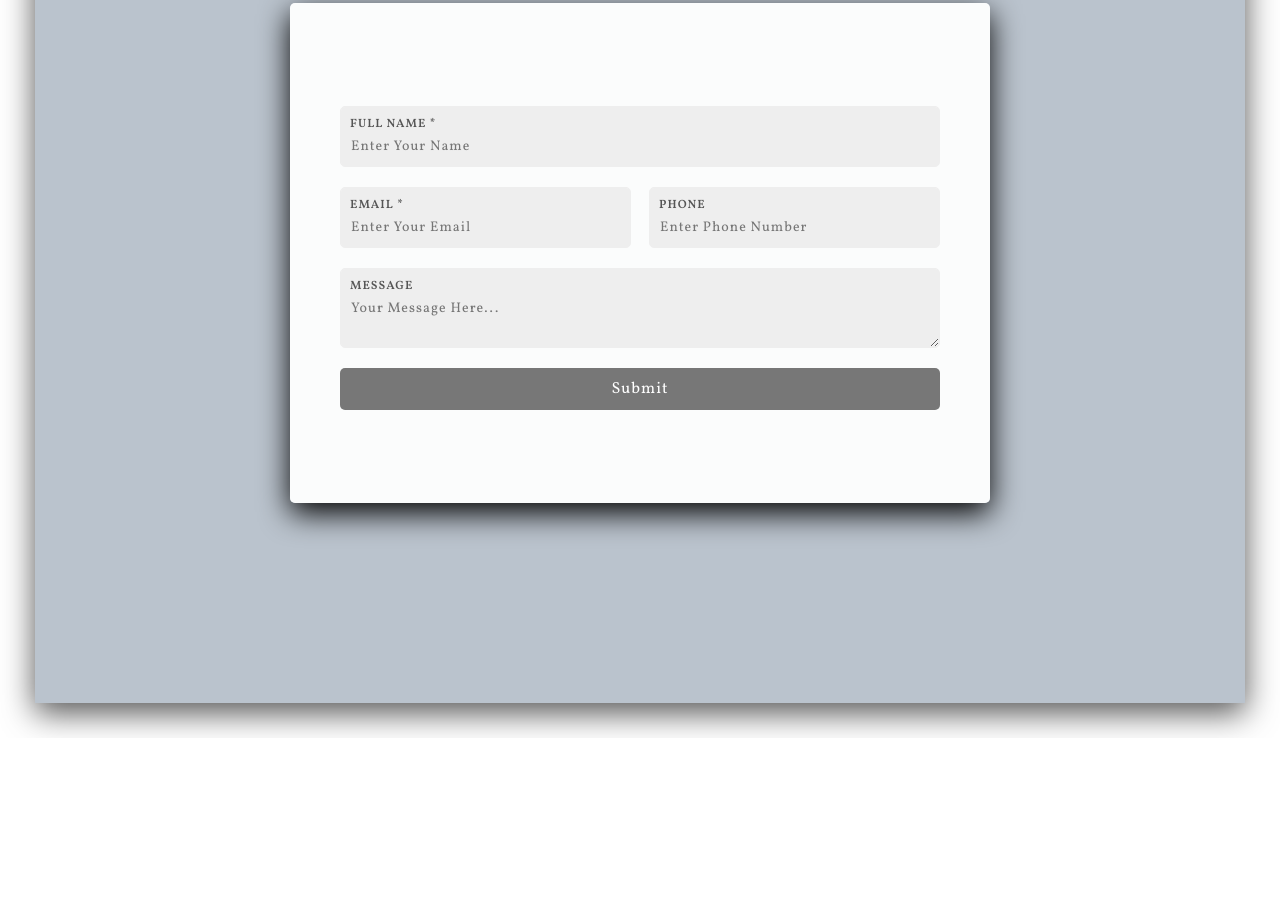
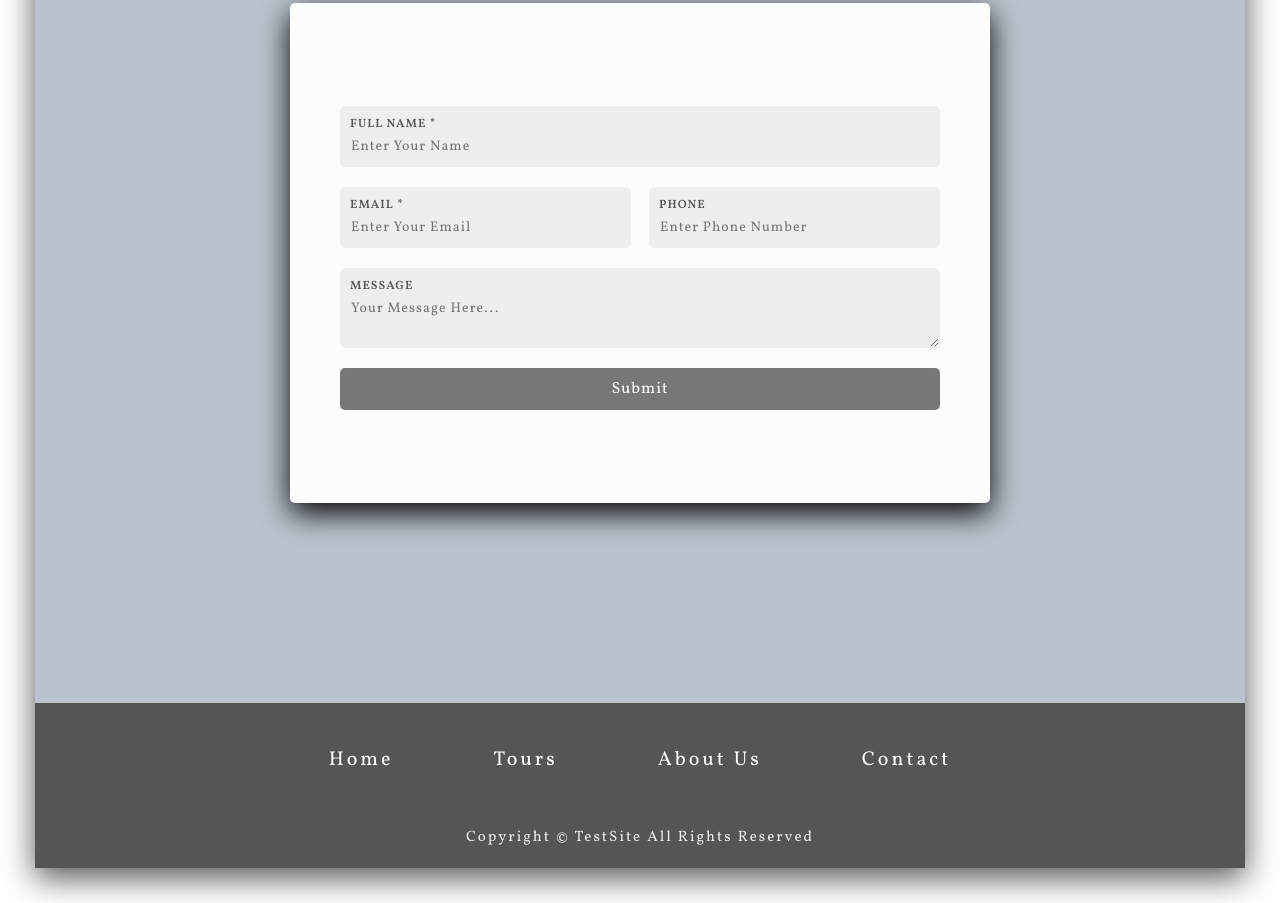
Before and after one commit to Laha-hub/ten_mega_road, a plain HTML site: page index.html in a window 1280 px wide. Shown: the part 2807-3710 px from the top of the page. Before the commit the page ends 3545 px from the top, so only its background shows below. Drawn offline with Linux system fonts and the light colour scheme.

Commit message:
#6 Create and Style Footer

```diff
--- a/index.html
+++ b/index.html
@@ -169,7 +169,19 @@
             </section>
             <!-- end of contact -->
 
-
+            <!-- footer -->
+            <footer class="footer">
+                <div class="footer-list">
+                    <a href="#contact" class="footer-link">Home</a>
+                    <a href="#contact" class="footer-link">Tours</a>
+                    <a href="#contact" class="footer-link">About Us</a>
+                    <a href="#contact" class="footer-link">Contact</a>
+                </div>
+                <p class="footer-paragraph">
+                    Copyright &copy; TestSite All Rights Reserved
+                </p>
+            </footer>
+            <!-- end of footer -->
         </div>
 
         <script src="script.js"></script>
--- a/style.css
+++ b/style.css
@@ -475,3 +475,39 @@ html {
     }
 }
 /* end of contact */
+
+
+/* footer */
+.footer {
+    background-color: var(--grey-color);
+    padding: 4rem 0 2rem 0;
+}
+
+.footer-list {
+    display: flex;
+    justify-content: center;
+}
+
+.footer-link {
+    font-size: 2rem;
+    color: var(--white-color);
+    margin: 0 2rem;
+    background-color: var(--grey-color);
+    padding: .3rem 3rem;
+    letter-spacing: .3rem;
+    transition: all .2s;
+}
+
+.footer-link:hover {
+    transform: rotate(-10deg);
+    box-shadow: 0 2rem 3rem #000;
+}
+
+.footer-paragraph {
+    text-align: center;
+    font-size: 1.5rem;
+    color: var(--secondary-color);
+    letter-spacing: .2rem;
+    margin-top: 5rem;
+}
+/* end of footer */
```
Also changed, not shown: memo.txt.
